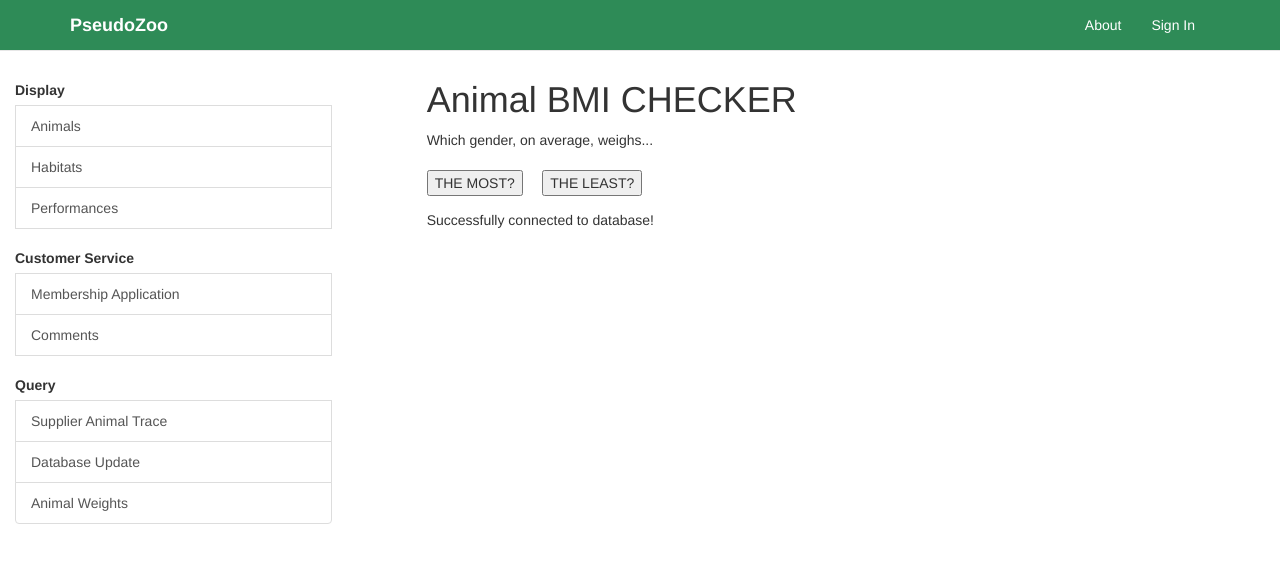
After one commit to AliceLuo1016/cs304project, a PHP site: page /animal_weight.php in a window 1280 px wide. The commit adds this page. Shown: the top 563 px of the page. Run offline with PHP 8.4, Linux system fonts and the light colour scheme.

Commit message:
nested aggregation query - animal weights

```diff
--- /dev/null
+++ b/animal_weight.php
@@ -0,0 +1,66 @@
+<html>
+<head>
+<title>Animal Weights</title>
+<!-- Importing css -->
+<link rel="stylesheet" href="css/bootstrap.min.css" >
+<link rel="stylesheet" href="css/zoo.css" >
+</head>
+
+<body>
+<?php include("common_layout.php"); ?>
+
+<h1>Animal BMI CHECKER </h1>
+<form action="<?php $_PHP_SELF ?>" method="POST">
+Which gender, on average, weighs...<br><br>
+<button name="maximum" type ="submit" value="maximum">THE MOST?</button>&nbsp;&nbsp;&nbsp;&nbsp;
+<button name="minimum" type ="submit" value="minimum">THE LEAST?</button>
+</form>
+
+</body>
+
+<?php
+// get the functions to connect to db
+include "connectfunc.php";
+
+session_start();
+
+function weightMax_query($condb) {
+	$query = "SELECT Gender, avg_weight
+	FROM (SELECT Gender, avg(Weight) as avg_weight
+			FROM animal
+			GROUP BY Gender ) as genderavg
+	WHERE avg_weight = (SELECT max(avg_weight)
+						FROM (SELECT Gender, avg(weight) as avg_weight
+								FROM animal
+								GROUP BY Gender) as genderavg2);";
+	$result = $condb->query($query);
+	$row = $result->fetch_array(MYSQL_BOTH);
+	echo "The heaviest gender is " . $row[0] . " with an average weight of " . $row[1] . !"<br />";
+}
+
+function weightMin_query($condb) {
+	$query = "SELECT Gender, avg_weight
+	FROM ( SELECT Gender, avg(Weight) as avg_weight
+			FROM animal
+			GROUP BY Gender ) as genderavg
+	WHERE avg_weight = (SELECT min(avg_weight)
+						FROM (SELECT Gender, avg(weight) as avg_weight
+								FROM animal
+								GROUP BY Gender) as genderavg2);";
+	$result = $condb->query($query);
+	$row = $result->fetch_array(MYSQL_BOTH);
+	echo "The lightest gender is " . $row[0] . " with an average weight of " . $row[1] . !"<br />";
+}
+
+
+$condb = conn_db();
+if(isset($_POST["maximum"])) {
+	weightMax_query($condb);
+} else if (isset($_POST["minimum"])) {
+	weightMin_query($condb);
+}
+
+dconn_db($condb);
+
+?>
+</html>
--- a/common_layout.php
+++ b/common_layout.php
@@ -46,6 +46,7 @@
   <label> Query </label>
   <a href="animal_suppTrace.php" class="list-group-item">Supplier Animal Trace</a>
   <a href="update.php" class="list-group-item">Database Update</a>
+    <a href="animal_weight.php" class="list-group-item">Animal Weights</a>
   </div>
   </div>
 </div>
```
